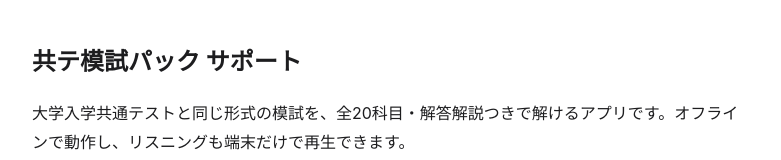
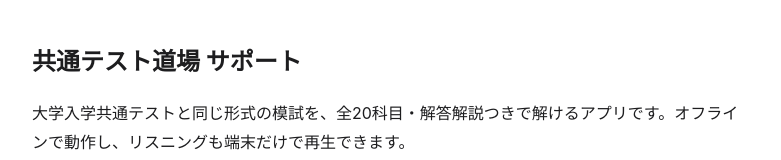
Before and after one commit to takawmd2524-boop/kyotemoshi-legal, a plain HTML site: page support.html in a window 1280 px wide. Shown: the top 160 px of the page, without its empty margins (248-1029 px from the left). Drawn offline with Linux system fonts and the light colour scheme.

Commit message:
Rename to 共通テスト道場 in support.html

```diff
--- a/support.html
+++ b/support.html
@@ -1,9 +1,9 @@
 <!doctype html>
 <html lang="ja"><head><meta charset="utf-8"><meta name="viewport" content="width=device-width,initial-scale=1">
-<title>共テ模試パック サポート</title>
+<title>共通テスト道場 サポート</title>
 <style>body{font-family:-apple-system,"Hiragino Sans",sans-serif;max-width:720px;margin:40px auto;padding:0 16px;line-height:1.8;color:#1d1d1f}h1{font-size:24px}h2{font-size:17px;margin-top:28px}</style></head>
 <body>
-<h1>共テ模試パック サポート</h1>
+<h1>共通テスト道場 サポート</h1>
 <p>大学入学共通テストと同じ形式の模試を、全20科目・解答解説つきで解けるアプリです。オフラインで動作し、リスニングも端末だけで再生できます。</p>
 <h2>よくある質問</h2>
 <p><b>Q. 無料でどこまで解けますか？</b><br>各科目の第1問を本番形式で解けます。全大問・解答解説・志望校判定は模試パック（1回分／3回分）の購入で使えます。</p>
```
